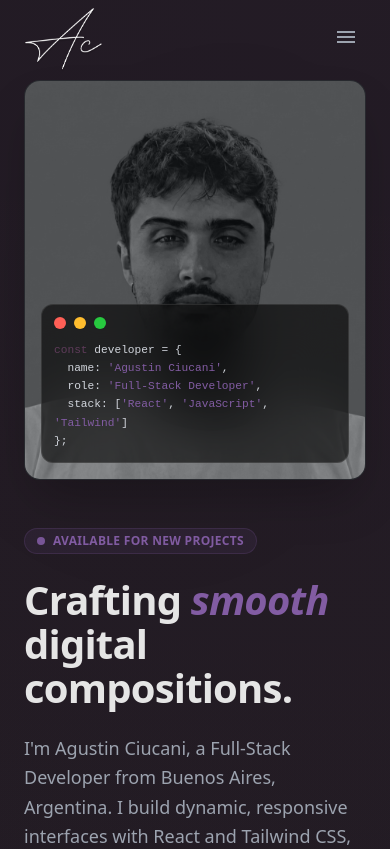
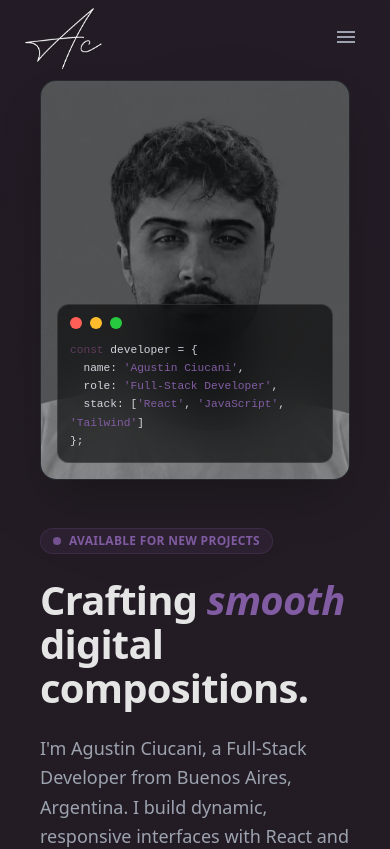
Before and after one commit to YukaC/PortfolioReact, a Next.js app: page / in a window 390 px wide. Shown: the top 849 px of the page. Built offline with nearby package versions, Linux system fonts and the light colour scheme.

Commit message:
fix: add responsive padding to page layout (#5)

```diff
--- a/src/components/Layout.jsx
+++ b/src/components/Layout.jsx
@@ -24,7 +24,9 @@
       className="min-h-screen bg-bg-main jazz-gradient transition-colors duration-300"
     >
       <Navbar />
-      <main className="w-full flex flex-col items-center">{children}</main>
+      <main className="w-full flex flex-col items-center px-4 sm:px-6 lg:px-8">
+        {children}
+      </main>
     </div>
   </>
 );
```
